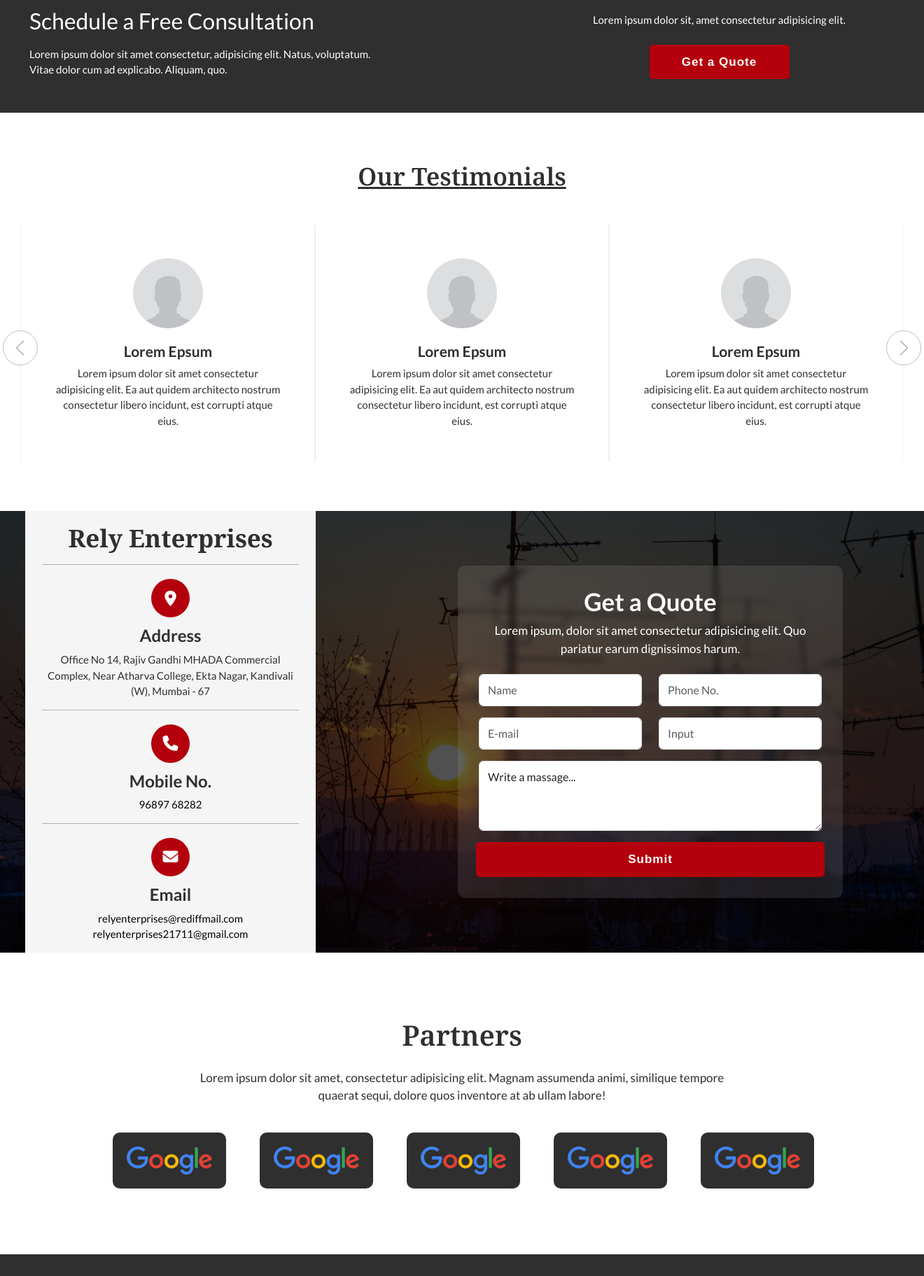
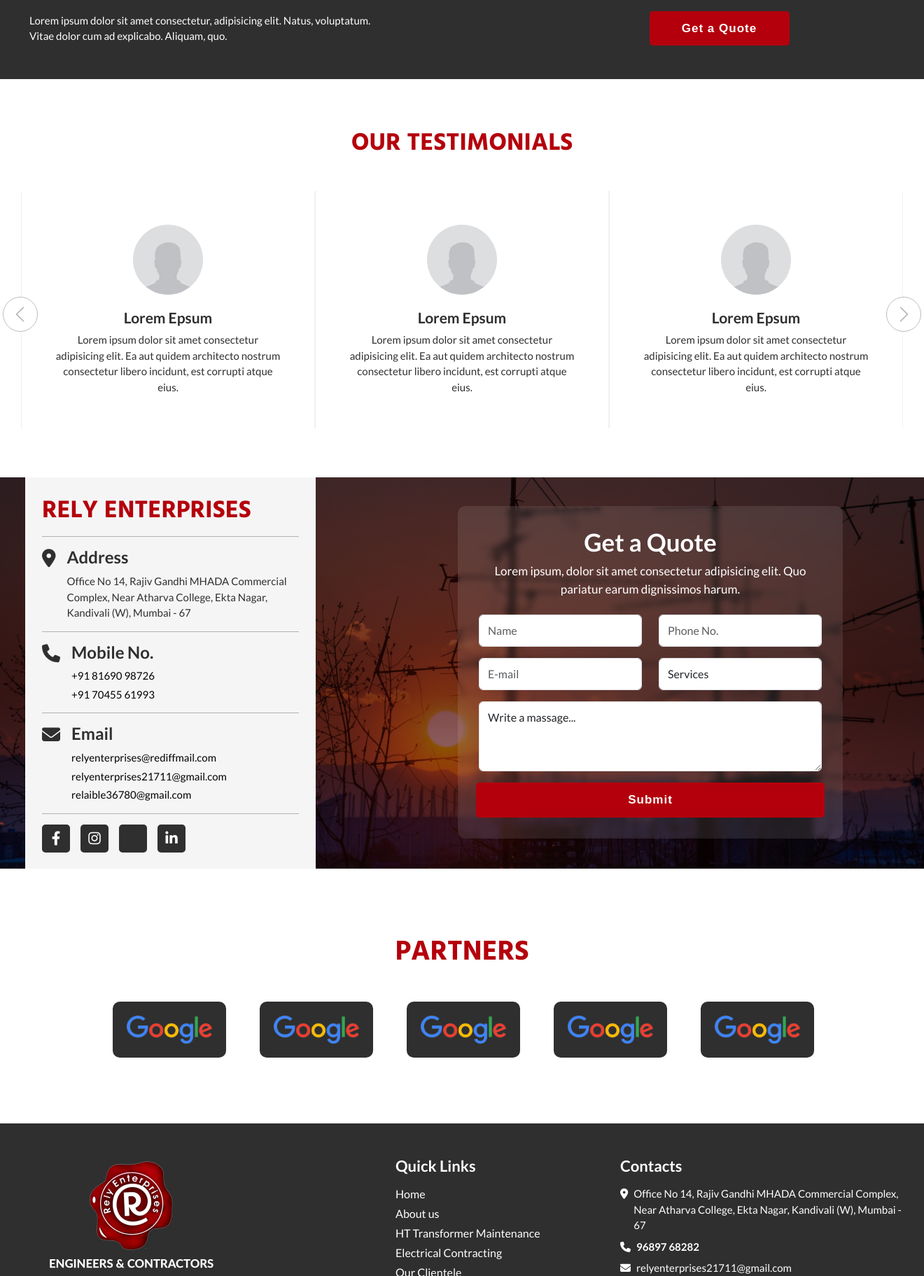
Before and after one commit to Sachin-Dashzer/project-transformer-maintainence-company, a PHP site: page / in a window 1320 px wide. Shown: the part 2750-4573 px from the top of the page at 70% size. Run offline with PHP 8.4, Linux system fonts and the light colour scheme; some libraries are stand-ins or nearby versions.

Commit message:
css updated

```diff
--- a/about.php
+++ b/about.php
@@ -36,7 +36,7 @@
                 <div class="row ">
                     <div class="col-lg-7 pe-4">
                         <div class="py-2 aboutLeft">
-                            <h3 class="font-heading heading text-primary">Who we are</h3>
+                            <h3 class="font-heading fontWeight700 text-primary text-uppercase heading ">Who we are</h3>
                             <p class="small_heading mb-3 mt-3">We, Rely Enterprises, take this opportunity to introduce ourselves as one of the leading electrical contractor firms with experience in electrical works, project planning, estimation, and scheduling.
                             </p>
                             <p class="title mt-2">
@@ -152,7 +152,7 @@
                 <div class="newprojectBox d-flex justify-content-between align-items-end " id="residential">
                     <div class="box-1 pb-2">
                         <h4 class="text fontWeight600 text_primary lineBorder">Our Projects</h4>
-                        <h3 class="heading fontHeading fontWeight600 mt-3">Residential Projects</h3>
+                        <h3 class="heading text-primary text-uppercase fontHeading fontWeight700 mt-3">Residential Projects</h3>
 
                     </div>
                     <div class="box-2">
@@ -646,7 +646,7 @@
 
                 <div class="newprojectBox" id="commercial">
 
-                    <h3 class="heading fontHeading fontWeight600 mt-5">Commercial Projects</h3>
+                    <h3 class="heading text-primary text-uppercase fontHeading fontWeight700 mt-5">Commercial Projects</h3>
                     <!-- <div class="projectTabHomes2">
                         <ul>
                             <li class="active2" data-tab="completed">Completed</li>
--- a/css/style.css
+++ b/css/style.css
@@ -1,6 +1,6 @@
 @import url("https://fonts.googleapis.com/css2?family=Lato:ital,wght@0,100;0,300;0,400;0,700;0,900;1,100;1,300;1,400;1,700;1,900&display=swap");
 
-@import url('https://fonts.googleapis.com/css2?family=Noto+Serif:ital,wght@0,100..900;1,100..900&display=swap');
+@import url('https://fonts.googleapis.com/css2?family=Hind+Siliguri:wght@300;400;500;600;700&display=swap');
 
 body {
   box-sizing: border-box;
@@ -11,14 +11,13 @@ body {
 }
 
 
-.font-heading {
-  font-family: "Noto Serif", serif;
-  font-optical-sizing: auto;
-  font-weight: 600;
-  font-style: normal;
-  font-variation-settings:
-    "width" 100;
-}
+.font-heading  {
+    font-family: "Hind Siliguri", sans-serif;
+    font-weight: 400;
+    font-style: normal;
+  }
+
+
 
 
 
@@ -191,6 +190,7 @@ section {
 
 .footerLogo {
   width: 270px;
+  margin-left: 23px;
 }
 
 .header.stricky-fixed .leftLogo .logo1{
@@ -993,11 +993,12 @@ textarea {
 
 .contact-form,
 .shortBanner {
-  background-image: url(../images/contact-bg.jpg);
+  background: rgb(77,3,3);
+  background: linear-gradient(180deg, rgba(77,3,3,0.7418942577030813) 55%, rgba(77,3,3,0.4418942577030813) 100%) , url(../images/contact-bg.jpg);
   background-size: cover;
   background-position: top;
   background-attachment: fixed;
-  background-color: #000000af;
+
   background-blend-mode: multiply;
 }
 
@@ -1028,22 +1029,23 @@ textarea {
 }
 
 .contact-section {
-  height: 630px;
+  height: 556px;
 }
 
 .contact-smallbox .iconbox {
 
-  width: 55px;
-  height: 55px;
-  display: flex;
+  /* width: 55px;
+  height: 55px; */
+  /* display: flex;
   align-items: center;
   justify-content: center;
   background-color: var(--primary-color);
   color: var(--white);
   border-radius: 100%;
   margin: 12px 0;
-  margin-top: 5px;
-  font-size: 22px;
+  margin-top: 5px; */
+  font-size: 26px;
+  margin-top: -4px;
 
 }
 
--- a/include/footer.php
+++ b/include/footer.php
@@ -6,7 +6,9 @@
             <div class="footerLogo">
                 <img src="images/logo-2.png" />
             </div>
-            <!-- <p class="mt-3">Lorem ipsum dolor, sit amet consectetur adipisicing elit. Tenetur dolorem ratione quis ducimus ullam. In accusantium et cumque</p> -->
+            <div class="footerlogo-details text-center">
+            <p class="mt-1">GOVT. LICENSED ELECTRICAL CONTRACTOR <br/>
+            ENGINEERS AND CONTRACTORS</p></div>
 
          </div>
 
--- a/index.php
+++ b/index.php
@@ -25,7 +25,7 @@
          <div class="banner-container">
             <div class="bannerContent text-center">
 
-               <h1 class="font-heading fontWeight700 ">Rely Enterprises </h1>
+               <h1 class="font-heading text-primary text-uppercase fontWeight700 ">Rely Enterprises </h1>
                <h2>
                   GOVT. LICENSED ELECTRICAL CONTRACTOR <br> ENGINEERS AND CONTRACTORS
                </h2>
@@ -50,7 +50,7 @@
 
       </div>
 
-<!--
+      <!--
       <div class="services">
          <div class="containerFull">
 
@@ -116,7 +116,7 @@
             <div class="row">
                <div class="col-lg-7 pe-3">
                   <div class="py-3 aboutLeft stickyItem">
-                     <h3 class="font-heading heading fontWeight700 text-primary">Who we are</h3>
+                     <h3 class="font-heading heading fontWeight700 text-primary text-uppercase">Who we are</h3>
                      <p class="small_heading mb-3 mt-3">We, Rely Enterprises, take this opportunity to introduce ourselves as one of the leading electrical contractor firms with experience in electrical works, project planning, estimation, and scheduling.
                      </p>
                      <p class="title mt-2">
@@ -169,7 +169,7 @@
             </div>
 
             <div class="col-md-6 right-section">
-            <h2 class="font-heading">Electrical <br>Contracting</h2>
+               <h2 class="font-heading">Electrical Contracting</h2>
                <p class="mt-2">Lorem ipsum dolor sit amet consectetur adipisicing elit. Et, harum?</p>
                <a href="#" class="btnTheme2 newBtnTheme py-2 w-30"><span>Explore More</span></a>
             </div>
@@ -181,7 +181,7 @@
          <div class="containerFull">
 
 
-            <h2 class="large_heading fontWeight700 font-heading text-center">Some of our latest works.</h2>
+            <h2 class="large_heading fontWeight700 text-primary text-uppercase font-heading text-center">Projects</h2>
 
 
             <div class="project-container mt-5">
@@ -241,7 +241,7 @@
 
       <section>
          <div class="containerFull">
-            <h3 class="heading font-heading text-center text-decoration-underline">Our Testimonials</h3>
+            <h3 class="heading font-heading text-center text-primary text-uppercase fontWeight700">Our Testimonials</h3>
 
             <div class="testimonial-container mt-5">
                <div class="testimonial-slider">
@@ -296,12 +296,12 @@
                   <!-- <div class="contact-img">
                      <img src="images/about-2.jpg" alt="">
                   </div> -->
-                  <div class="contact-details px-4">
-                     <h3 class="heading fontWeight700 text-center font-heading py-2 mb-2">Rely Enterprises</h3>
+                  <div class="contact-details px-4 py-2">
+                     <h3 class="heading fontWeight700 text-primary text-uppercase  font-heading py-2 mb-2">Rely Enterprises</h3>
                      <ul>
                         <li>
-                           <div class="contact-smallbox text-center ">
-                              <div class="iconbox mx-auto small_heading"><i class="fa-solid fa-location-dot"></i></div>
+                           <div class="contact-smallbox d-flex align-items-top justify-content-start gap-3 ">
+                              <div class="iconbox small_heading"><i class="fa-solid fa-location-dot"></i></div>
                               <div class="icon-detail">
                                  <h5 class="title fontWeight700">Address</h5>
                                  <p class="mt-2">Office No 14, Rajiv Gandhi MHADA Commercial Complex, Near Atharva College, Ekta Nagar, Kandivali (W), Mumbai - 67 </p>
@@ -309,22 +309,39 @@
                            </div>
                         </li>
                         <li>
-                           <div class="contact-smallbox text-center ">
-                              <div class="iconbox mx-auto small_heading"><i class="fa-solid fa-phone"></i></div>
+                           <div class="contact-smallbox d-flex align-items-top justify-content-start gap-3 ">
+                              <div class="iconbox small_heading"><i class="fa-solid fa-phone"></i></div>
                               <div class="icon-detail">
                                  <h5 class="title fontWeight700">Mobile No.</h5>
-                                 <p class="mt-2"><a href="#">96897 68282</a></p>
+                                 <p class="mt-2"><a href="#">+91 81690 98726</a></p>
+                                 <p class="mt-1"><a href="#">+91 70455 61993</a></p>
                               </div>
                            </div>
                         </li>
                         <li>
-                           <div class="contact-smallbox text-center ">
-                              <div class="iconbox mx-auto small_heading"><i class="fa-solid fa-envelope"></i></div>
+                           <div class="contact-smallbox d-flex align-items-top justify-content-start gap-3 ">
+                              <div class="iconbox small_heading"><i class="fa-solid fa-envelope"></i></div>
                               <div class="icon-detail">
                                  <h5 class="title fontWeight700">Email</h5>
-                                 <p class="mt-2"><a href="#">relyenterprises@rediffmail.com</a><br>
+                                 <p class="mt-2"><a href="#">relyenterprises@rediffmail.com</a></p>
+                                 <p class="mt-1">
                                     <a href="#">relyenterprises21711@gmail.com</a>
                                  </p>
+                                 <p class="mt-1">
+
+                                    <a href="#">relaible36780@gmail.com</a>
+                                 </p>
+                              </div>
+                           </div>
+                        </li>
+                        <li>
+                           <div class="contact-smallbox">
+
+                              <div class="icon-detail d-flex">
+                                 <div class="social-icons-links"><i class="fa-brands fa-facebook-f"></i></div>
+                                 <div class="social-icons-links"><i class="fa-brands fa-instagram"></i></div>
+                                 <div class="social-icons-links"><i class="fa-brands fa-x-twitter"></i></div>
+                                 <div class="social-icons-links"><i class="fa-brands fa-linkedin-in"></i></div>
                               </div>
                            </div>
                         </li>
@@ -353,7 +370,13 @@
                                  <input type="text" class="form-control" placeholder="E-mail" required>
                               </div>
                               <div class="mb-3 col-6 form-input">
-                                 <input type="text" class="form-control" placeholder="Input" required>
+
+    <select id="services" name="services" class="form-control">
+        <option value="option1"><span>Services</span></option>
+        <option value="option2">HT Transformer Maintenance</option>
+        <option value="option3">Electrical Contracting</option>
+
+    </select>
                               </div>
                               <div class="mb-3 col-12 form-input">
                                  <textarea class="form-control">Write a massage...</textarea>
@@ -377,8 +400,8 @@
 
       <section>
          <div class="containerFull text-center">
-            <h2 class="large_heading font-heading fontweight700 my-4">Partners</h2>
-            <p class="mb-3 title">Lorem ipsum dolor sit amet, consectetur adipisicing elit. Magnam assumenda animi, similique tempore <br> quaerat sequi, dolore quos inventore at ab ullam labore!</p>
+            <h2 class="large_heading font-heading text-primary text-uppercase fontWeight700 my-4">Partners</h2>
+            <!-- <p class="mb-3 title">Lorem ipsum dolor sit amet, consectetur adipisicing elit. Magnam assumenda animi, similique tempore <br> quaerat sequi, dolore quos inventore at ab ullam labore!</p> -->
 
             <div class="row">
                <div class="col-lg-10 offset-1">
```
Also changed, not shown: other parts of css/style.css (+17 -11 lines), contact.php (+16 -3 lines), images/contact-bg.jpg.
